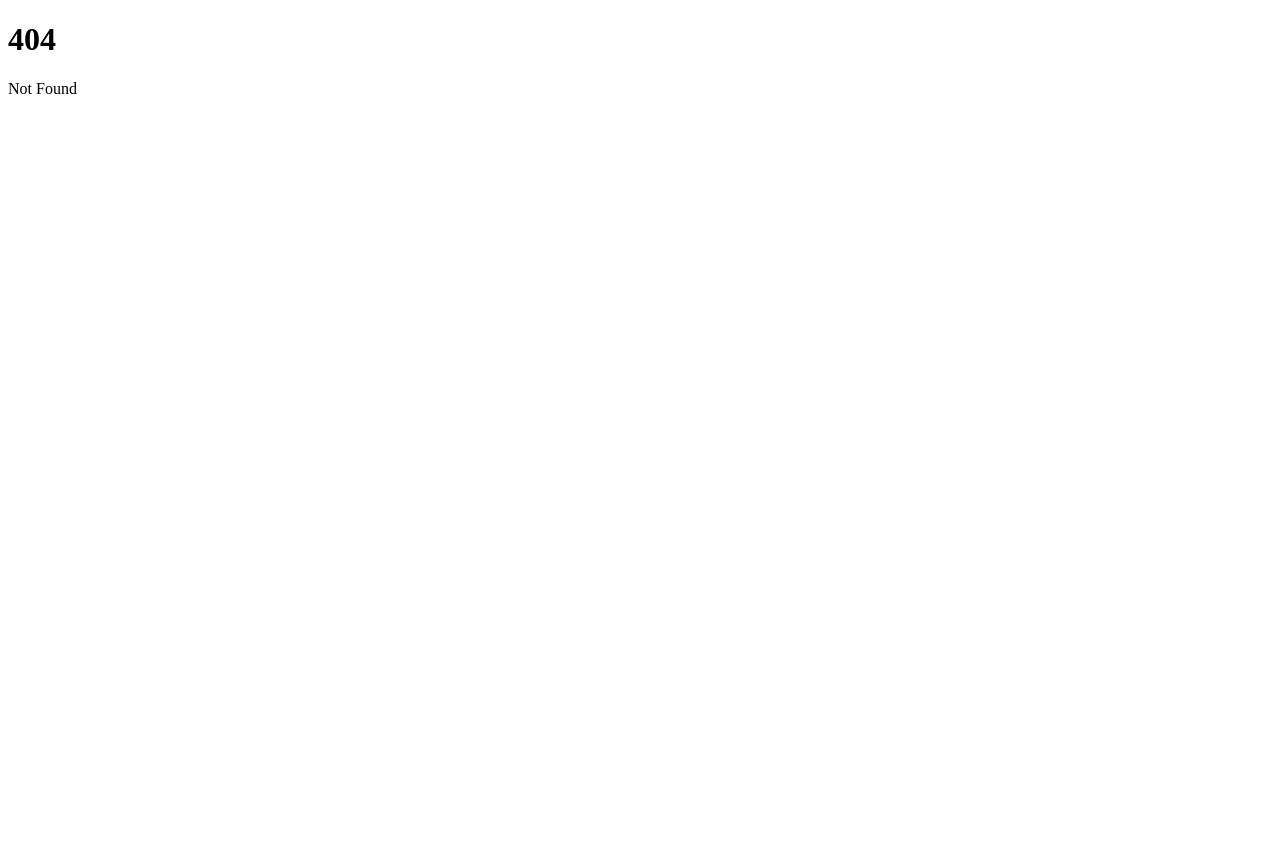
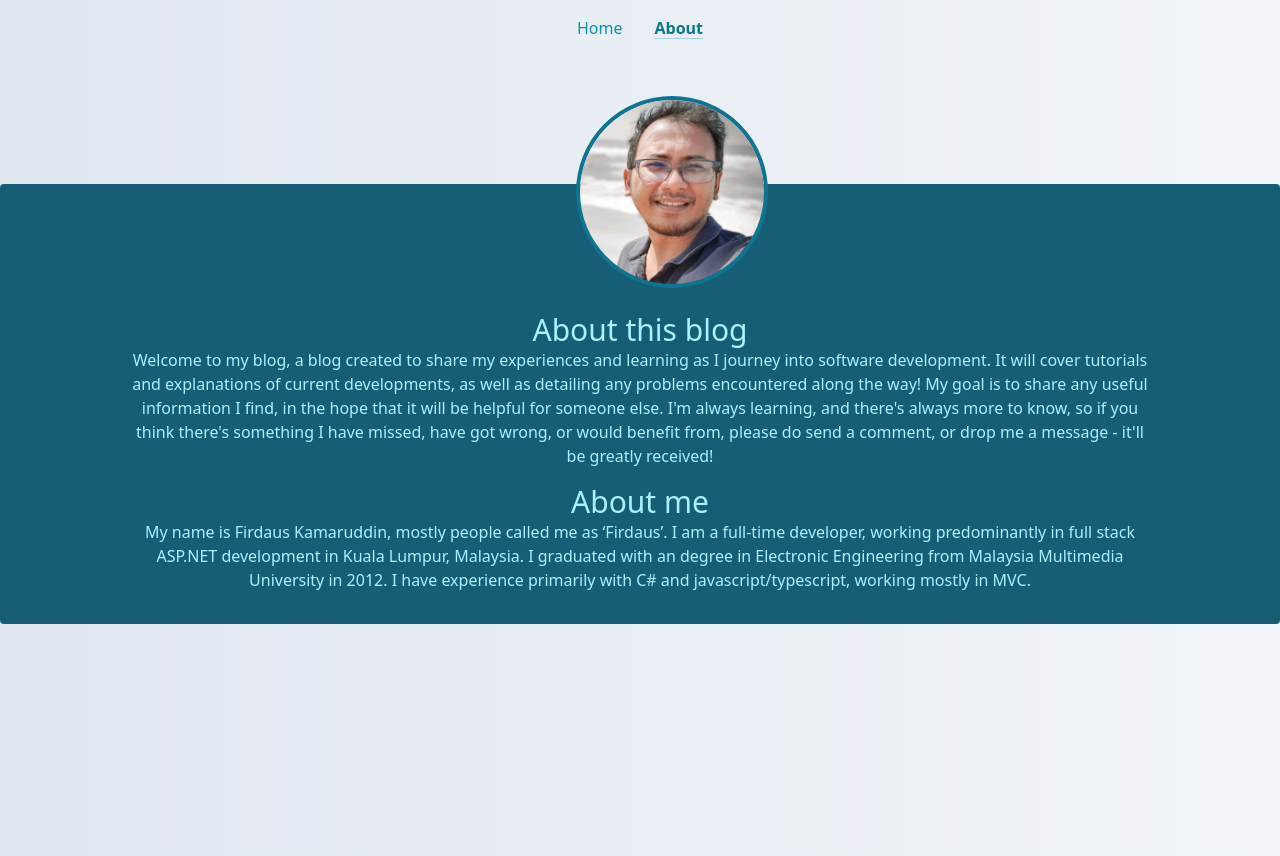
Before and after one commit to firdausng/firdausng-blog-sveltekit, a SvelteKit app: page /about in a window 1280 px wide. Before the commit this address had no page. Before the commit the page ends 800 px from the top, so only its background shows below. Built offline with nearby package versions, Linux system fonts and the light colour scheme.

Commit message:
update site

```diff
--- a/src/app.html
+++ b/src/app.html
@@ -7,6 +7,6 @@
 		%sveltekit.head%
 	</head>
 	<body data-sveltekit-preload-data="hover" class="bg-gradient-to-r from-app-light to-app-lightest dark:from-app-dark dark:to-app-darkest text-app-dark dark:text-app-light">
-		<div style="display: contents">%sveltekit.body%</div>
+		<div class="flex flex-col container mx-auto">%sveltekit.body%</div>
 	</body>
 </html>
--- /dev/null
+++ b/src/lib/ui/navbar.svelte
@@ -0,0 +1,21 @@
+<script>
+	import { page } from '$app/stores';
+	let navList = [
+		{name: 'Home', path:'/'},
+		{name: 'About', path:'/about'}
+	]
+</script>
+
+<nav class="border-gray-200 container flex">
+	<div class="max-w-screen-xl flex flex-wrap items-center justify-between mx-auto p-4">
+		<div class="w-full md:block md:w-auto" id="navbar-default">
+			<ul class="font-medium flex flex-col p-4 md:p-0 mt-4 border border-gray-100 rounded-lg md:flex-row md:space-x-8 rtl:space-x-reverse md:mt-0 md:border-0">
+				{#each navList as nav (nav)}
+					<li>
+						<a href={nav.path} class="block py-2 px-3 text-white rounded md:bg-transparent {$page.url.pathname === nav.path ? 'md:text-primary-700 font-semibold underline underline-offset-4 decoration-primary-600/30': 'md:text-primary-600'}  md:p-0 dark:text-white md:dark:text-blue-500" aria-current="page">{nav.name}</a>
+					</li>
+				{/each}
+			</ul>
+		</div>
+	</div>
+</nav>
--- a/src/routes/(site)/+layout.svelte
+++ b/src/routes/(site)/+layout.svelte
@@ -1,7 +1,8 @@
 <script lang="ts">
 	import '../styles.css';
+	import NavBar from '$lib/ui/navbar.svelte'
 </script>
 
 
-
+<NavBar></NavBar>
 <slot />
--- a/src/routes/(site)/+page.svelte
+++ b/src/routes/(site)/+page.svelte
@@ -1,6 +1,8 @@
 <script lang="ts">
 </script>
 
-<div class="flex flex-col gap-2 items-center justify-center h-screen bg-app-light">
-	<h1 class="text-center">Hi, I am Firdaus</h1>
+<div class="flex flex-col gap-2 items-center justify-center h-screen p-2 text-primary-700">
+	<h1 class="text-center text-5xl">Hi, I'm Firdaus</h1>
+	<p class="text-center text-2xl">I'm a software developer who writes about life, code, design, and more.</p>
+	<p class="text-center text-2xl">I am mainly focused on solution/application architectures & security for web-based (API) applications</p>
 </div>
--- /dev/null
+++ b/src/routes/(site)/about/+page.svelte
@@ -0,0 +1,25 @@
+<script lang="ts">
+	import profilePicture from '$lib/assets/images/profile-image.jpeg';
+</script>
+
+<div class="flex flex-col gap-2 items-center h-screen relative text-primary-200">
+	<div class="absolute top-[5%] left-[45%]">
+		<img class="object-cover h-48 w-48 rounded-full border-4 border-primary-700" alt="profile" src={profilePicture} />
+	</div>
+	<div class="bg-primary-800 w-full p-8 mt-32 rounded">
+			<div class="pt-24 px-24">
+				<h2 class="text-center text-3xl">About this blog</h2>
+				<p class="text-center">
+					Welcome to my blog, a blog created to share my experiences and learning as I journey into software development. It will cover tutorials and explanations of current developments, as well as detailing any problems encountered along the way! My goal is to share any useful information I find, in the hope that it will be helpful for someone else. I'm always learning, and there's always more to know, so if you think there's something I have missed, have got wrong, or would benefit from, please do send a comment, or drop me a message - it'll be greatly received!
+				</p>
+			</div>
+
+		<div class="pt-4 px-24">
+			<h2 class="text-center text-3xl">About me</h2>
+			<p class="text-center">
+				My name is Firdaus Kamaruddin, mostly people called me as ‘Firdaus’. I am a full-time developer, working predominantly in full stack ASP.NET development in Kuala Lumpur, Malaysia. I graduated with an degree in Electronic Engineering from Malaysia Multimedia University in 2012. I have experience primarily with C# and javascript/typescript, working mostly  in MVC.</p>
+		</div>
+
+	</div>
+
+</div>
--- a/tailwind.config.js
+++ b/tailwind.config.js
@@ -1,16 +1,12 @@
 const colors = require('tailwindcss/colors')
 /** @type {import('tailwindcss').Config} */
 export default {
-  content: ['./src/**/*.{html,js,svelte,ts}'],
+  content:  [
+    './src/**/*.{html,js,svelte,ts}',
+    './node_modules/flowbite-svelte/**/*.{html,js,svelte,ts}'
+  ],
   theme: {
     extend: {
-      typography: ({theme}) => ({
-        DEFAULT: {
-          css: {
-            maxWidth: '2000px',
-          },
-        },
-      }),
       colors: {
         transparent: 'transparent',
         current: 'currentColor',
@@ -22,16 +18,17 @@ export default {
         yellow: colors.amber,
         pink: colors.fuchsia,
         primary: {
-          50: '#FFF5F2',
-          100: '#FFF1EE',
-          200: '#FFE4DE',
-          300: '#FFD5CC',
-          400: '#FFBCAD',
-          500: '#FE795D',
-          600: '#EF562F',
-          700: '#EB4F27',
-          800: '#CC4522',
-          900: '#A5371B'
+          50: '#ECFEFF',
+          100: '#CFFAFE',
+          200: '#A5F3FC',
+          300: '#67E8F9',
+          400: '#22D3EE',
+          500: '#06B6D4',
+          600: '#0891B2',
+          700: '#0E7490',
+          800: '#155E75',
+          900: '#164E63',
+          950: '#083344',
         },
         app: {
           DEFAULT: "#64748B",
```
Also changed, not shown: src/routes/transition.svelte (deleted, +0 -17 lines), src/lib/assets/images/profile-image.jpeg (added).
